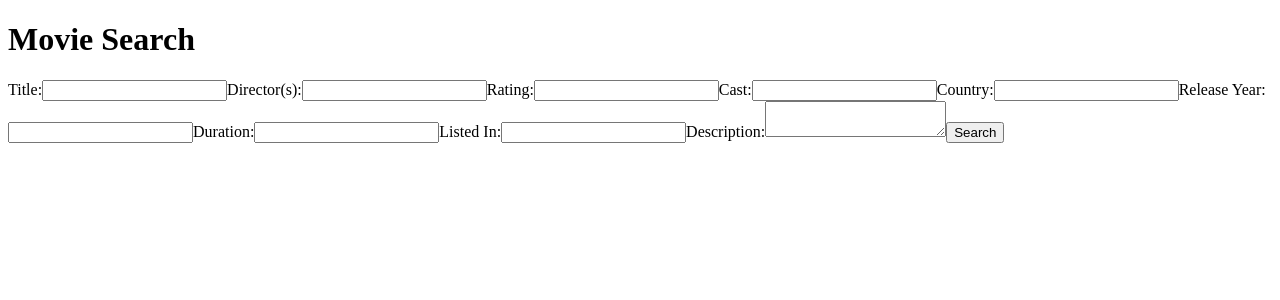
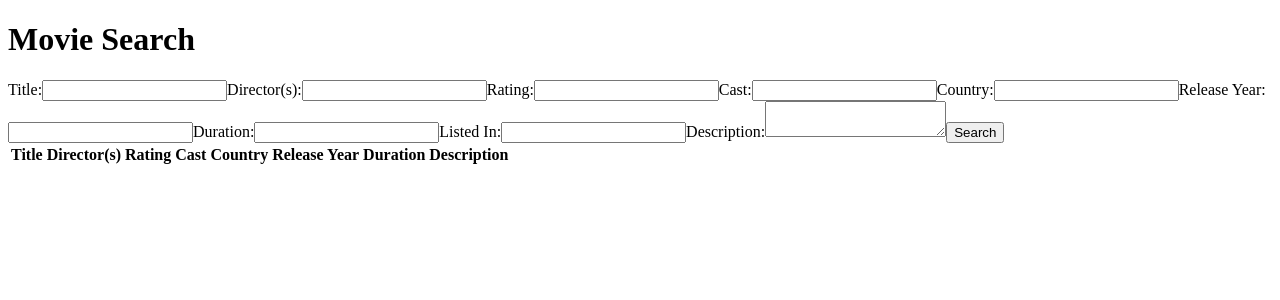
Before and after one commit to HossBigft/wp_front, a React (Vite) app: page / in a window 1280 px wide. Shown: the top 300 px of the page. Built offline with nearby package versions, Linux system fonts and the light colour scheme.

Commit message:
Add table render

```diff
--- a/src/App.jsx
+++ b/src/App.jsx
@@ -4,7 +4,7 @@ import axios from 'axios';
 // Set the base URL for Axios
 axios.defaults.baseURL = 'http://localhost:8000';
 
-const ShowSearchFilter = ({ filter, setFilter }) => {
+const ShowSearchFilter = ({ filter, setFilter, setMovies }) => {
   const [title, setTitle] = useState(filter.title || '');
   const [director, setDirector] = useState(filter.director || []);
   const [rating, setRating] = useState(filter.rating || '');
@@ -36,6 +36,7 @@ const ShowSearchFilter = ({ filter, setFilter }) => {
     try {
       const response = await axios.post('/movies', newFilter);
       console.log(response.data);
+      setMovies(response.data); // Set the movies state directly with the response data
     } catch (error) {
       console.error(error);
     }
@@ -66,13 +67,48 @@ const ShowSearchFilter = ({ filter, setFilter }) => {
   );
 };
 
+const MovieTable = ({ movies }) => {
+  return (
+    <table>
+      <thead>
+        <tr>
+          <th>Title</th>
+          <th>Director(s)</th>
+          <th>Rating</th>
+          <th>Cast</th>
+          <th>Country</th>
+          <th>Release Year</th>
+          <th>Duration</th>
+          <th>Description</th>
+        </tr>
+      </thead>
+      <tbody>
+        {movies.map((movie, index) => (
+          <tr key={index}>
+            <td>{movie.title}</td>
+            <td>{movie.director.join(', ')}</td>
+            <td>{movie.rating}</td>
+            <td>{movie.cast.join(', ')}</td>
+            <td>{movie.country.join(', ')}</td>
+            <td>{movie.release_year}</td>
+            <td>{movie.duration}</td>
+            <td>{movie.description}</td>
+          </tr>
+        ))}
+      </tbody>
+    </table>
+  );
+};
+
 const App = () => {
   const [filter, setFilter] = useState({});
+  const [movies, setMovies] = useState([]);
 
   return (
     <div>
       <h1>Movie Search</h1>
-      <ShowSearchFilter filter={filter} setFilter={setFilter} />
+      <ShowSearchFilter filter={filter} setFilter={setFilter} setMovies={setMovies} />
+      <MovieTable movies={movies} />
     </div>
   );
 };
```
